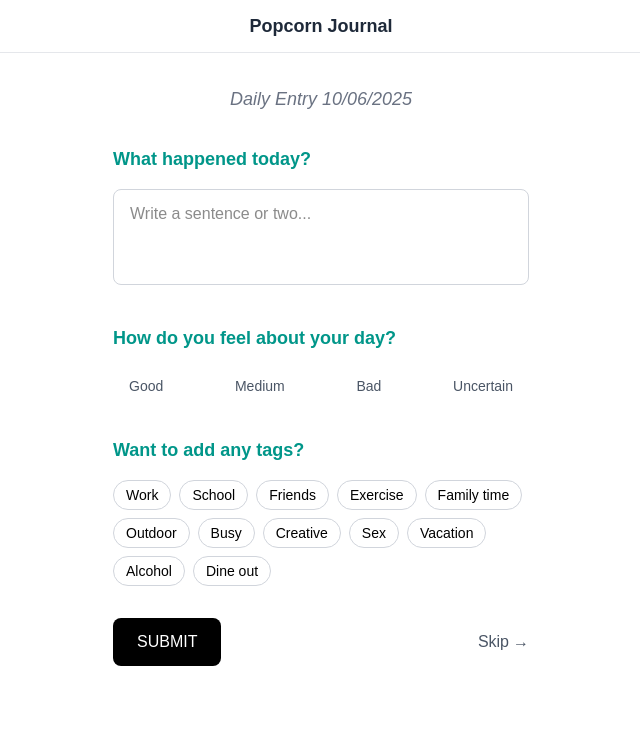
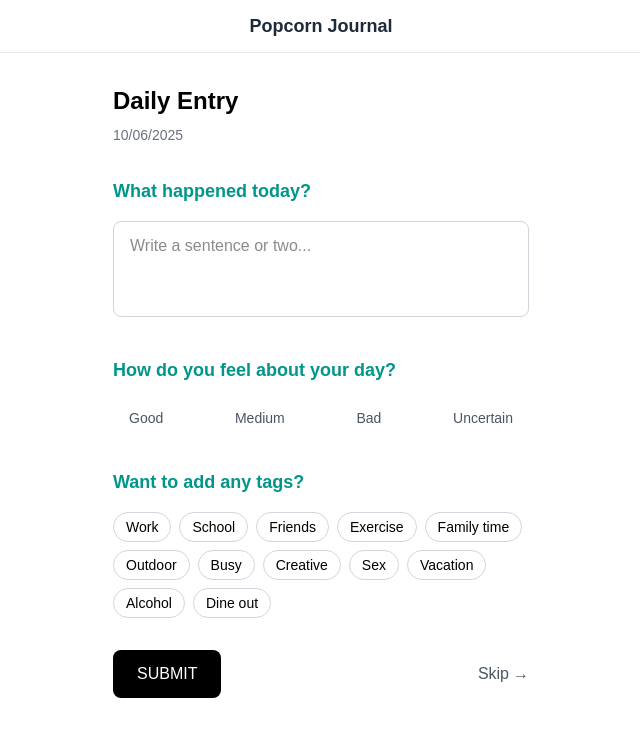
Before and after one commit to Diablopop/popcorn-journal, a Next.js app: page /daily-entry in a window 1280 px wide. Shown: the top 736 px of the page, without its empty margins (319-959 px from the left). Built offline with nearby package versions, Linux system fonts and the light colour scheme; no server answers.

Commit message:
Update Daily Entry heading styling to match Profile screen with bold black left-aligned text

```diff
--- a/src/app/daily-entry/page.tsx
+++ b/src/app/daily-entry/page.tsx
@@ -133,12 +133,15 @@ export default function DailyEntryPage() {
       <Header />
       <div className="max-w-md mx-auto px-4 py-8">
         {/* Header */}
-        <div className="text-center mb-8">
-          <h1 className="text-lg text-gray-500 italic">
-            {hasEntryToday ? 'Edit Today\'s Entry' : 'Daily Entry'} {today}
+        <div className="mb-8">
+          <h1 className="text-2xl font-bold text-black mb-2">
+            {hasEntryToday ? 'Edit Today\'s Entry' : 'Daily Entry'}
           </h1>
+          <p className="text-sm text-gray-500">
+            {today}
+          </p>
           {hasEntryToday && (
-            <p className="text-sm text-gray-400 mt-1">You already have an entry for today. You can edit it below.</p>
+            <p className="text-sm text-gray-400 mt-2">You already have an entry for today. You can edit it below.</p>
           )}
         </div>
 
```
